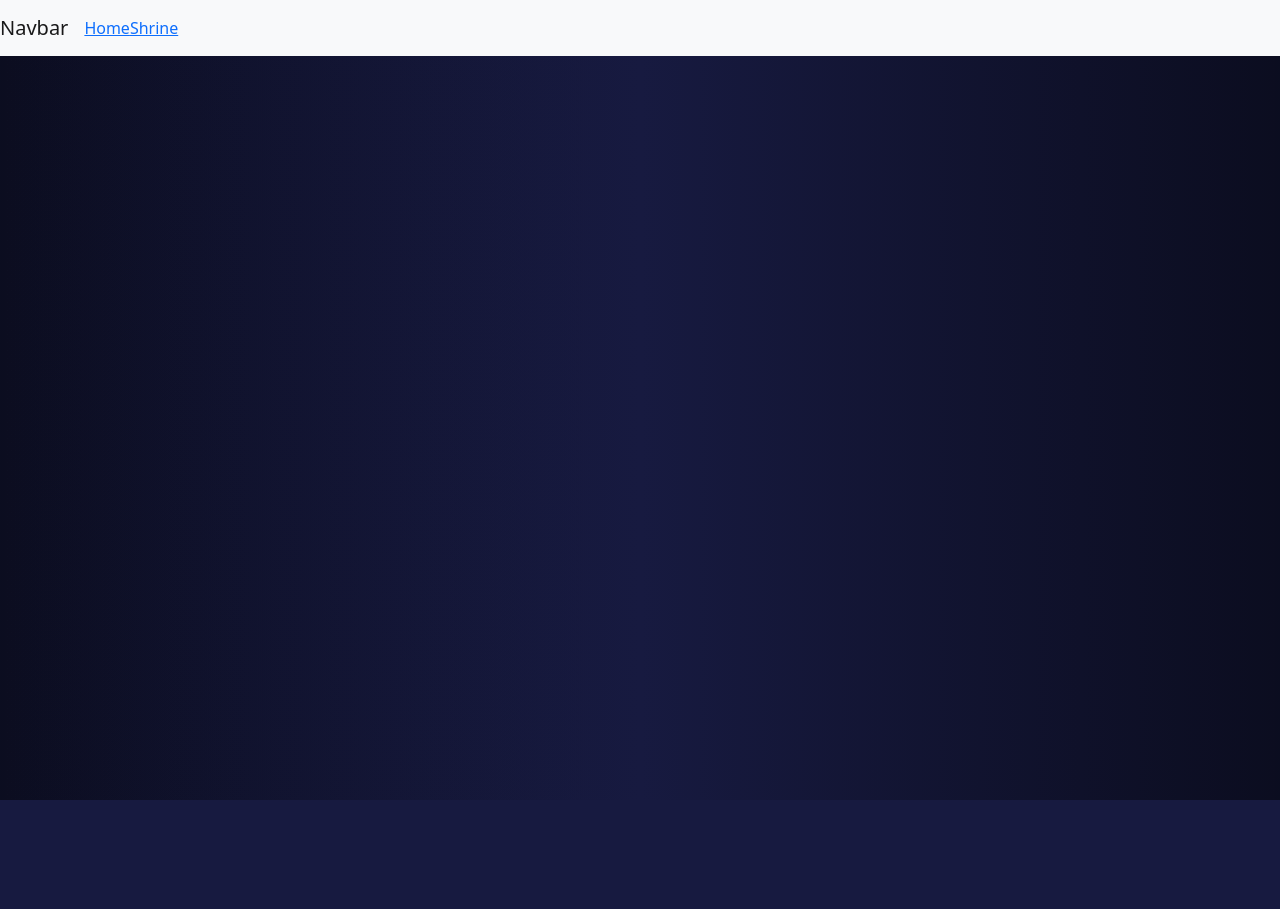
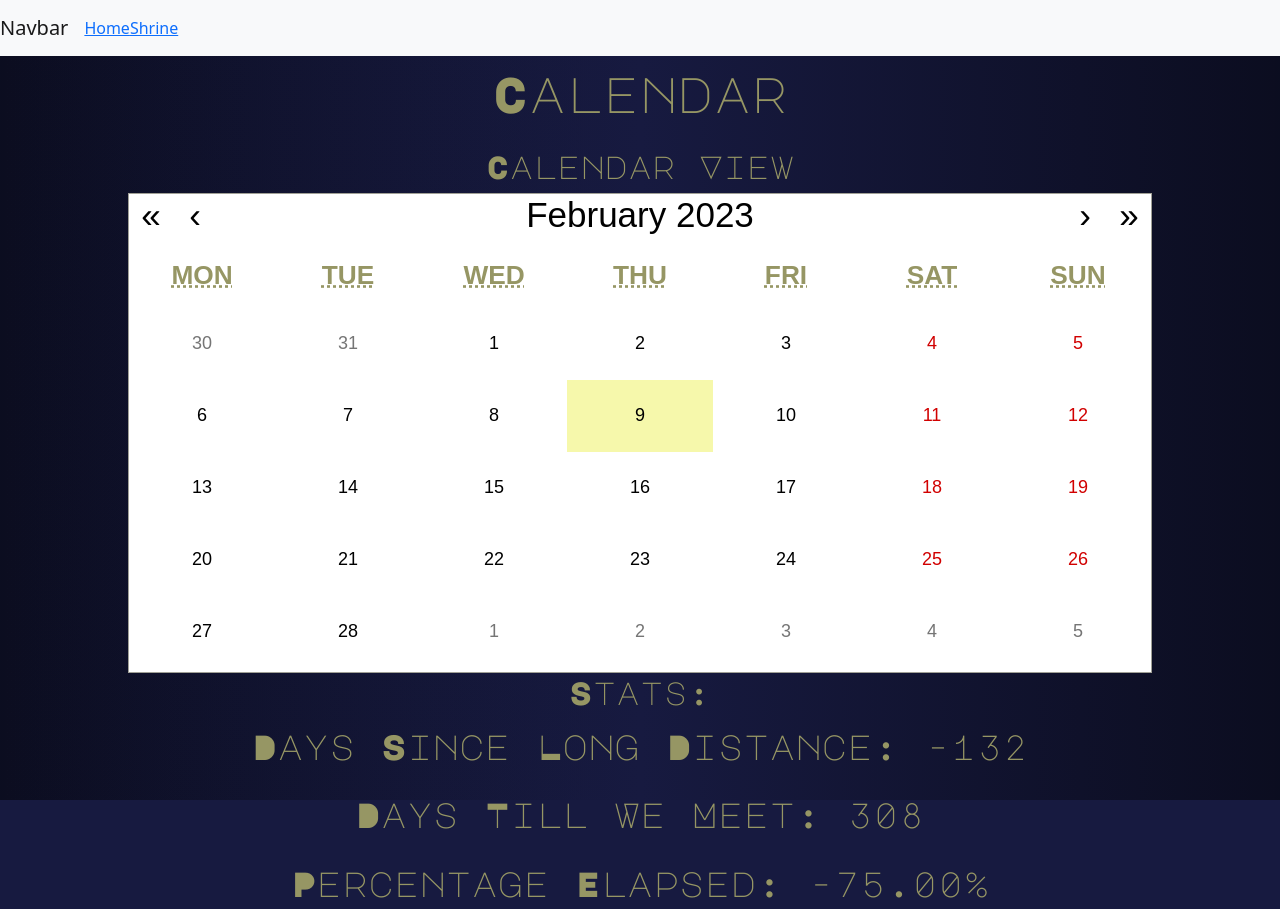
Before and after one commit to Ellimyst/Ellimyst.github.io, a React (Create React App) app: page /calendar in a window 1280 px wide. Before the commit this address had no page. Before the commit the page ends 800 px from the top, so only its background shows below. Built offline with nearby package versions, Linux system fonts and the light colour scheme.

Commit message:
long distance calendar

```diff
--- a/package.json
+++ b/package.json
@@ -11,8 +11,10 @@
     "bootstrap": "^5.2.3",
     "csso": "^5.0.5",
     "js-sha256": "^0.9.0",
+    "moment": "^2.29.4",
     "react": "^18.2.0",
     "react-bootstrap": "^2.7.0",
+    "react-calendar": "^4.6.0",
     "react-dom": "^18.2.0",
     "react-router-dom": "^6.8.1",
     "react-scripts": "^5.0.1",
--- a/src/Main.js
+++ b/src/Main.js
@@ -4,6 +4,7 @@ import { Routes, Route } from 'react-router-dom';
 import Home from './pages/Home';
 import Shrine from './pages/Shrine';
 import Authenticate from './pages/Authenticate';
+import CalendarPage from './pages/CalendarPage';
 
 const Main = ({addAuth, checkAuth}) => {
   return (
@@ -11,6 +12,7 @@ const Main = ({addAuth, checkAuth}) => {
     <Routes>
       <Route path='/' element={<Home/>}></Route>
       <Route path='/shrine' element={<Shrine checkAuth={checkAuth}/>}></Route>
+      <Route path='/calendar' element={<CalendarPage checkAuth={checkAuth}/>}></Route>
       <Route path='/auth' element={<Authenticate addAuth={addAuth} checkAuth={checkAuth}/>}></Route>
     </Routes>
     </div>
--- /dev/null
+++ b/src/helpers/CalenderView.js
@@ -0,0 +1,18 @@
+// CalendarView.js
+import React from 'react';
+import CustomCalendar from './CustomCalendar';
+
+const CalendarView = ({ startDateStr, endDateStr }) => {
+  const startDate = new Date(startDateStr);
+  const endDate = new Date(endDateStr);
+  const currentDate = new Date(); // This will get the current date based on the user's timezone
+
+  return (
+    <div>
+      <h2>Calendar View</h2>
+      <CustomCalendar startDate={startDate} endDate={endDate} currentDate={currentDate} />
+    </div>
+  );
+};
+
+export default CalendarView;
--- /dev/null
+++ b/src/helpers/CustomCalendar.js
@@ -0,0 +1,30 @@
+// CustomCalendar.js
+import React from 'react';
+import Calendar from 'react-calendar';
+import 'react-calendar/dist/Calendar.css';
+import '../pages/CalendarPage.css'; // Import the CSS file for custom styling
+
+const CustomCalendar = ({ startDate, endDate, currentDate }) => {
+  const dateIsHighlighted = date => date >= startDate && date <= endDate;
+
+  const tileClassName = ({ date }) => {
+    if (isCurrentDate(date)) {
+      return 'current-date';
+    }
+    if (dateIsHighlighted(date)) {
+      if (date < currentDate) {
+        return 'past-date'; // Customize the background color for the days that have passed
+      }
+      return 'future-date'; // Customize the background color for the days that are yet to come
+    }
+  };
+
+  const isCurrentDate = date =>
+    date.getDate() === currentDate.getDate() &&
+    date.getMonth() === currentDate.getMonth() &&
+    date.getFullYear() === currentDate.getFullYear();
+
+  return <Calendar tileClassName={tileClassName} value={currentDate} />;
+};
+
+export default CustomCalendar;
--- /dev/null
+++ b/src/helpers/Stats.js
@@ -0,0 +1,14 @@
+import React from 'react';
+
+const Stats = ({ daysSinceStart, daysToGo, percentageElapsed }) => {
+  return (
+    <div>
+      <h2>Stats:</h2>
+      <p>Days Since Long Distance: {daysSinceStart}</p>
+      <p>Days Till We Meet: {daysToGo}</p>
+      <p>Percentage Elapsed: {percentageElapsed.toFixed(2)}%</p>
+    </div>
+  );
+};
+
+export default Stats;
--- /dev/null
+++ b/src/pages/CalendarPage.css
@@ -0,0 +1,66 @@
+/* CalendarView.css */
+.highlighted-date {
+  position: relative;
+  background-color: #ff944d; /* Customize the background color for the highlighted dates */
+  z-index: 1; /* Make sure the highlight appears above other content */
+}
+
+.current-date {
+  position: relative;
+  background-color: #f6f8ab; /* Customize the background color for the current date if needed */
+  z-index: 1; /* Make sure the highlight appears above other content */
+  color: #000000;
+}
+
+.past-date {
+  background-color: #c4e78a; /* Customize the background color for the days that have passed */
+  color: #808080; /* Customize the text color for the days that have passed */
+}
+
+.future-date {
+  background-color: #ffb689; /* Customize the background color for the days that are yet to come */
+  color: #870101;
+}
+
+/* Set the height to be 60% of the screen height and the width to be 80% of the screen width */
+.react-calendar {
+  display: flex;
+  flex-wrap: wrap;
+  align-items: stretch;
+  justify-content: center;
+  height: 60vh;
+  width: 80vw;
+  margin: 0 auto; /* Center the calendar horizontally */
+  position: relative; /* Add relative positioning to the calendar container */
+  padding-top: 3rem; /* Add padding to create space for the navigation bar */
+}
+
+/* Position the navigation arrows fixed at the sides */
+.react-calendar__navigation {
+  position: absolute;
+  top: 0;
+  left: 0;
+  right: 0;
+  height: 2.5rem; /* Set the height of the navigation bar as needed */
+  display: flex;
+  align-items: center;
+  justify-content: space-between;
+}
+
+/* Stretch the calendar tiles to fit within the calendar container */
+.react-calendar__month-view__days__day {
+  flex: 1 0 calc(100% / 7); /* Each tile takes 1/7 of the available width (100% divided by 7 days) */
+  box-sizing: border-box; /* Make sure padding and border are included in the width calculation */
+  height: calc((60vh - 3rem) / 6); /* Adjust the height based on the available space after padding */
+  display: flex;
+  align-items: center;
+  justify-content: center;
+}
+
+/* Optional: Increase the font size of the calendar days for better visibility */
+.react-calendar__month-view__days__day,
+.react-calendar__year-view__months__month,
+.react-calendar__decade-view__years__year,
+.react-calendar__century-view__decades__decade {
+  font-size: 18px; /* Adjust the font size as needed */
+}
--- /dev/null
+++ b/src/pages/CalendarPage.js
@@ -0,0 +1,39 @@
+import { useEffect } from "react";
+import { useNavigate } from "react-router-dom";
+import moment from 'moment';
+import CalendarView from "../helpers/CalenderView";
+import Stats from "../helpers/Stats";
+
+const CalendarPage = ({checkAuth}) => {
+  const navigate = useNavigate();
+  useEffect(() => {
+    if(!checkAuth(0)) {
+      navigate('/auth', { state: { source: 'calendar', requiredAuth: 0 } })
+    }
+  });
+
+  // Set your startDate and endDate here
+  const startDateStr = '2023-06-22';
+  const endDateStr = '2023-12-15';
+  const startDate = moment(startDateStr);
+  const endDate = moment(endDateStr);
+
+  // Get the current date
+  const currentDate = moment(); // This will get the current date based on the user's timezone
+
+  // Calculate stats
+  const daysSinceStart = currentDate.diff(startDate, 'days');
+  const daysToGo = endDate.diff(currentDate, 'days');
+  const totalDays = endDate.diff(startDate, 'days');
+  const percentageElapsed = (daysSinceStart / totalDays) * 100;
+
+  return(
+    <div className="text">
+      <p className="title">Calendar</p>
+      <CalendarView startDateStr={startDateStr} endDateStr={endDateStr} />
+      <Stats daysSinceStart={daysSinceStart} daysToGo={daysToGo} percentageElapsed={percentageElapsed} />
+    </div>
+  )
+};
+
+export default CalendarPage;
```
Also changed, not shown: src/pages/App.css (line endings or trailing spaces), 1 other file (tests, documents, lock files or other folders).
